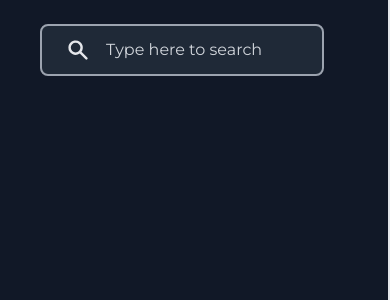
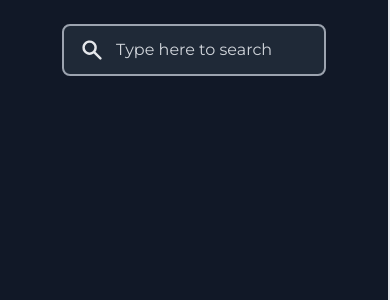
Before and after one commit to Amirmohammad-Bashiri/soundley, a Next.js app: page / in a window 390 px wide. Shown: the top 300 px of the page. Built offline with nearby package versions, Linux system fonts and the light colour scheme.

Commit message:
Removed avatar on small devices

```diff
--- a/components/navigation/header.js
+++ b/components/navigation/header.js
@@ -1,11 +1,16 @@
 import Link from "next/link";
+import { useMediaQuery } from "react-responsive";
 import { SearchIcon, UserCircleIcon } from "@heroicons/react/solid";
 
 function Header() {
+  const isDesktopOrLaptop = useMediaQuery({
+    query: "(min-width: 1124px)",
+  });
+
   return (
-    <header className="flex items-center justify-between px-10 py-6">
+    <header className="flex items-center justify-center px-10 py-6 xl:justify-between">
       {/* search bar */}
-      <div className="flex items-center justify-center px-6 py-3 space-x-4 bg-gray-800 border-2 border-gray-400 rounded-lg focus-within:border-gray-200">
+      <div className="flex items-center justify-center px-4 py-3 space-x-3 bg-gray-800 border-2 border-gray-400 rounded-lg md:px-6 md:space-x-4 focus-within:border-gray-200">
         <SearchIcon className="w-6 h-6 text-gray-200" />
         <input
           type="text"
@@ -15,7 +20,8 @@ function Header() {
       </div>
 
       {/* avatar and name */}
-      <div className="items-center hidden space-x-6 text-gray-100 bg-gray-700 rounded-md lg:flex focus-within:border-2 focus-within:border-gray-200">
+      {isDesktopOrLaptop ? (
+        <div className="flex items-center space-x-6 text-gray-100 bg-gray-700 rounded-md focus-within:border-2 focus-within:border-gray-200">
           <div className="p-2 bg-gray-600 rounded-md">
             <UserCircleIcon className="w-7 h-7" />
           </div>
@@ -25,6 +31,7 @@ function Header() {
             </Link>
           </div>
         </div>
+      ) : null}
     </header>
   );
 }
```
Lines whose indentation alone changed are shown as unchanged.
